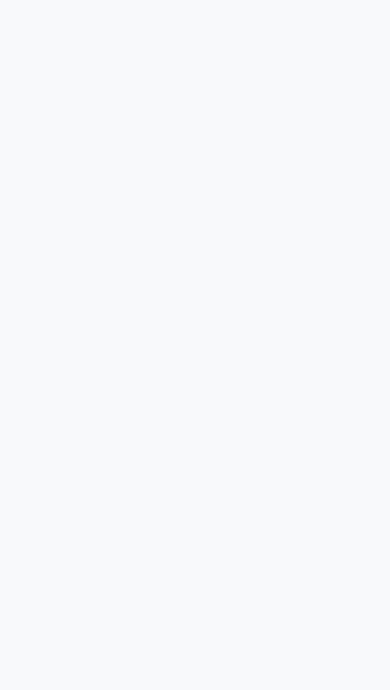
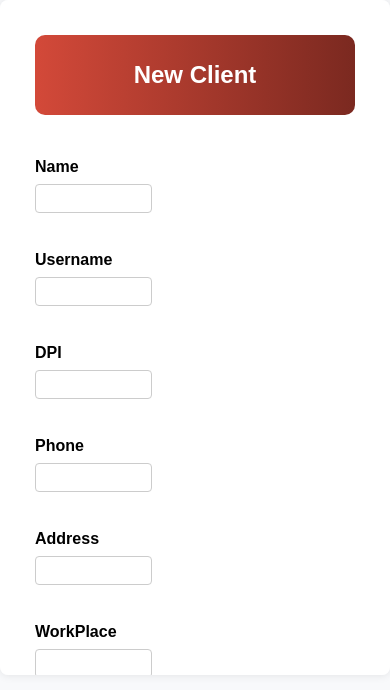
Before and after one commit to JTejaxun-2022229/React-Frontend-Banco, a React (Vite) app: page /CreateClient in a window 390 px wide. Before the commit this address had no page. Shown: the top 690 px of the page. Built offline with nearby package versions, Linux system fonts and the light colour scheme.

Commit message:
Ya esta la funcionalidad de crear usuarios, mejoras en el especto visual y componentes responsivos

```diff
--- a/src/components/content/createClient/CreateClient.jsx
+++ b/src/components/content/createClient/CreateClient.jsx
@@ -1,9 +1,73 @@
-import React from 'react'
+import React, { useState } from 'react';
+import axios from 'axios';
+import { toast } from 'react-hot-toast';
+import './createClient.css';
 
 export const CreateClient = () => {
-  return (
-    <div>
-      <h1>Create Client</h1>
-    </div>
-  )
-}
+    const [clientData, setClientData] = useState({
+        name: '',
+        username: '',
+        DPI: '',
+        phone: '',
+        address: '',
+        workPlace: '',
+        email: '',
+        password: '',
+        salary: '',
+        balance: ''
+    });
+
+    const handleChange = (e) => {
+        const { name, value } = e.target;
+        setClientData({
+            ...clientData,
+            [name]: value
+        });
+    };
+
+    const handleSubmit = async (e) => {
+        e.preventDefault();
+        console.log("Sending data:", clientData);
+
+        try {
+            const response = await axios.post(
+                `http://localhost:4000/quetzalito/v1/user/register`,
+                clientData,
+                {
+                    headers: {
+                        'Content-Type': 'application/json'
+                    }
+                }
+            );
+            toast.success("Cliente agregado exitosamente");
+            console.log("Response received:", response);
+        } catch (error) {
+            toast.error("Error al registrar el cliente");
+            console.error("Error al registrar el usuario:", error);
+        }
+    };
+
+    return (
+        <div className="form-container-CreateC">
+            <form onSubmit={handleSubmit} className="client-form">
+                <div className="headerClient">
+                    <h2>New Client</h2>
+                </div>
+                <div className="form-group-container">
+                    {Object.keys(clientData).map((key) => (
+                        <div key={key} className="form-group">
+                            <label>{key.charAt(0).toUpperCase() + key.slice(1)}</label>
+                            <input
+                                type={key === 'password' ? 'password' : 'text'}
+                                name={key}
+                                value={clientData[key]}
+                                onChange={handleChange}
+                            />
+                        </div>
+                    ))}
+                </div>
+                <button type="submit" className="signup-button">Create</button>
+            </form>
+        </div>
+    );
+};
--- /dev/null
+++ b/src/components/content/createClient/createClient.css
@@ -0,0 +1,105 @@
+.headerClient{
+    background: linear-gradient(90deg, #d34939, #7b2920);
+    width: 100%;
+    height: 80px;
+    line-height: 80px;
+    text-align: center;
+    align-items: center;
+    justify-content: center;
+    color: white;
+    border-radius: 10px;
+    margin-bottom: 40px;
+}
+
+.form-container-CreateC {
+    color: black;
+    max-height: 80vh;
+    min-height: 300px;
+    overflow-y: auto;
+    padding: 20px;
+    box-shadow: 0 0 10px rgba(0, 0, 0, 0.1);
+    background: #fff;
+    border-radius: 8px;
+}
+
+.client-form {
+    display: flex;
+    flex-direction: column;
+    align-items: center;
+    align-content: center;
+}
+
+.form-group-container {
+    display: flex;
+    flex-wrap: wrap;
+    gap: 20px;
+}
+
+.form-group {
+    flex: 1 1 calc(50% - 10px);
+    margin-bottom: 15px;
+}
+
+.form-group label {
+    display: block;
+    margin-bottom: 5px;
+    font-weight: bold;
+}
+
+.form-group input {
+    width: 30vw;
+    padding: 8px;
+    border: 1px solid #ccc;
+    border-radius: 4px;
+}
+
+.signup-button {
+    margin: 10px;
+    padding: 15px 30px;
+    text-align: center;
+    text-transform: uppercase;
+    transition: 0.5s;
+    background-size: 200% auto;
+    color: white;
+    border-radius: 10px;
+    display: block;
+    border: 0px;
+    font-weight: 700;
+    box-shadow: 0px 0px 14px -7px #d34939;
+    background-image: linear-gradient(45deg, #b31e00 0%, #ff1e05 51%, #073501 100%);
+    cursor: pointer;
+    user-select: none;
+    -webkit-user-select: none;
+    touch-action: manipulation;
+}
+
+.signup-button:hover {
+    background-position: right center;
+    color: #fff;
+    text-decoration: none;
+}
+
+.signup-button:active {
+    transform: scale(0.95);
+}
+
+@media (max-width: 768px) {
+    .form-group {
+        flex: 1 1 100%;
+    }
+}
+
+@media (max-width: 600px) {
+    .client-form {
+        padding: 15px;
+    }
+
+    .form-group input {
+        padding: 6px;
+    }
+
+    .submit-button {
+        padding: 8px;
+        font-size: 14px;
+    }
+}
--- a/src/components/manage/modal.css
+++ b/src/components/manage/modal.css
@@ -3,11 +3,9 @@ body {
     font-family: "Euclid Circular A", "Poppins";
 }
 
-* {
-    box-sizing: border-box;
-}
 
 .page.modal-1-page {
+    box-sizing: border-box;
     background: #ffffff;
 }
 
@@ -56,26 +54,39 @@ body {
 }
 
 .signup-button {
-    display: flex;
-    align-items: center;
-    justify-content: center;
-    gap: 10px;
-    padding: 0 20px 0 20px;
-    width: 100px;
-    height: 40px;
-    background: #161022;
-    border: 0;
-    border-radius: 6px;
-    color: #f9f9f9;
-    font-family: inherit;
-    font-size: 16px;
+    margin: 10px;
+    padding: 15px 30px;
+    text-align: center;
+    text-transform: uppercase;
+    transition: 0.5s;
+    background-size: 200% auto;
+    color: white;
+    border-radius: 10px;
+    display: block;
+    border: 0px;
+    font-weight: 700;
+    box-shadow: 0px 0px 14px -7px #d34939;
+    background-image: linear-gradient(45deg, #b31e00 0%, #ff1e05 51%, #073501 100%);
+    cursor: pointer;
+    user-select: none;
+    -webkit-user-select: none;
+    touch-action: manipulation;
+}
+
+.signup-button:hover {
+    background-position: right center;
+    color: #fff;
+    text-decoration: none;
+}
+
+.signup-button:active {
+    transform: scale(0.95);
 }
 
 .button-container {
     display: flex;
     justify-content: space-between;
     gap: 10px;
-    padding: 20px;
 }
 
 .modal-1-footer section {
@@ -209,10 +220,11 @@ body {
     top: 50%;
     left: 50%;
     background: #ffffff;
-    border-radius: 12px;
-    padding: 0 0px 50px;
+    border-radius: 8px;
+    padding: 20px;
     translate: -50% -50%;
     box-shadow: 0 10px 30px rgb(0 0 0 / 24%);
+    overflow-y: auto;
 }
 
 .modal-1-overlay.open .modal-1-modal {
@@ -226,12 +238,12 @@ body {
     z-index: 3;
     width: 100%;
     height: 170px;
-    background: linear-gradient(90deg, #773ecb, #9f63ff);
-    border-radius: 2px 2px 0 0;
+    background: linear-gradient(90deg, #d34939, #7b2920);
+    border-radius: 12px 12px 12px 12px;
     display: flex;
     justify-content: center;
     flex-direction: column;
-    padding: 0 20px;
+    padding: 20px;
     box-shadow: 0 16px 30px rgb(0 0 0 / 12%);
     margin-bottom: -85px;
 }
@@ -295,3 +307,19 @@ body {
 .modal-1-modal form .textbox.full-width {
     grid-column: 1 / -1;
 }
+
+@media (max-width: 768px) {
+    .modal-1-modal form {
+        grid-template-columns: 1fr;
+    }
+
+    .button-container {
+        flex-direction: column;
+        align-items: stretch;
+    }
+
+    .signup-button {
+        width: 100%;
+        margin-top: 10px;
+    }
+}
--- a/src/pages/DashboardPage/Dashboardpage.jsx
+++ b/src/pages/DashboardPage/Dashboardpage.jsx
@@ -1,9 +1,8 @@
-// DashboardPage.jsx
 import { useEffect } from "react";
 import { useUserDetails } from "../../shared/hooks";
 import { Sidebar } from "../../components/navbar/Sidebar";
 import { Outlet } from 'react-router-dom';
-import { Navbar } from "../../components/navbar/Navbar"
+import { Navbar } from "../../components/navbar/Navbar";
 import "./dashboardpage.css";
 
 export const DashboardPage = () => {
@@ -15,14 +14,12 @@ export const DashboardPage = () => {
 
   return (
     <div className="dashboard-container">
-        <div className='dashboard-container'>
-            <Navbar />
+      <Navbar />
+      <div className="main-content">
+        <Sidebar />
+        <div className="content">
+          <Outlet />
         </div>
-      <div className="Marco">
-        <Sidebar />
-      </div>
-      <div className="content">
-        <Outlet />
       </div>
     </div>
   );
--- a/src/pages/DashboardPage/dashboardpage.css
+++ b/src/pages/DashboardPage/dashboardpage.css
@@ -1,5 +1,5 @@
 html, body {
-    height: 100%;
+    height: 100vh;
     margin: 0;
     padding: 0;
     overflow: hidden;
@@ -9,6 +9,7 @@ html, body {
     height: 100vh;
     width: 100%;
     margin-top: 0px;
+    overflow: hidden;
 }
 
 .navbar {
```
Also changed, not shown: src/routes.jsx (+5 -5 lines).
